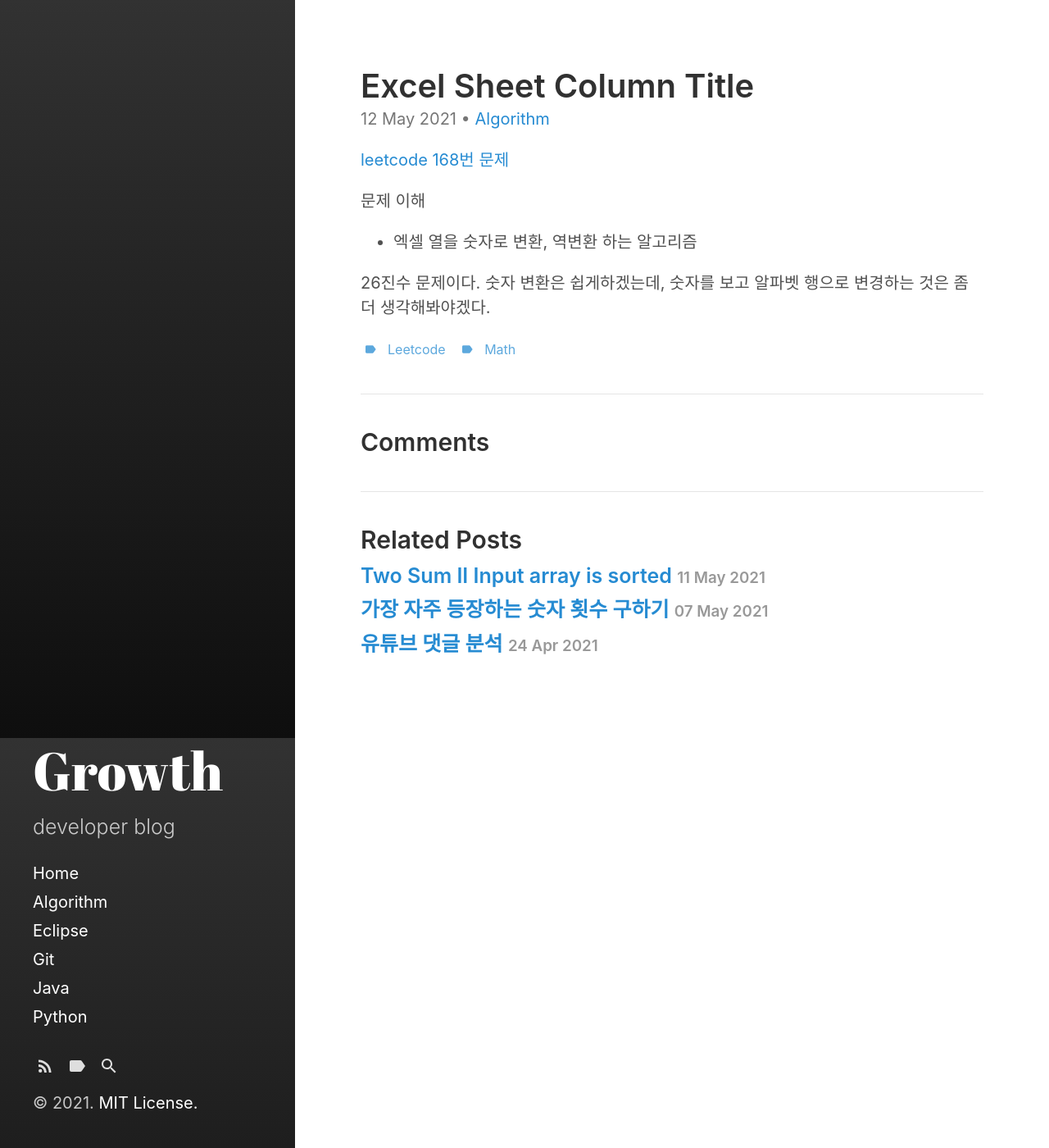
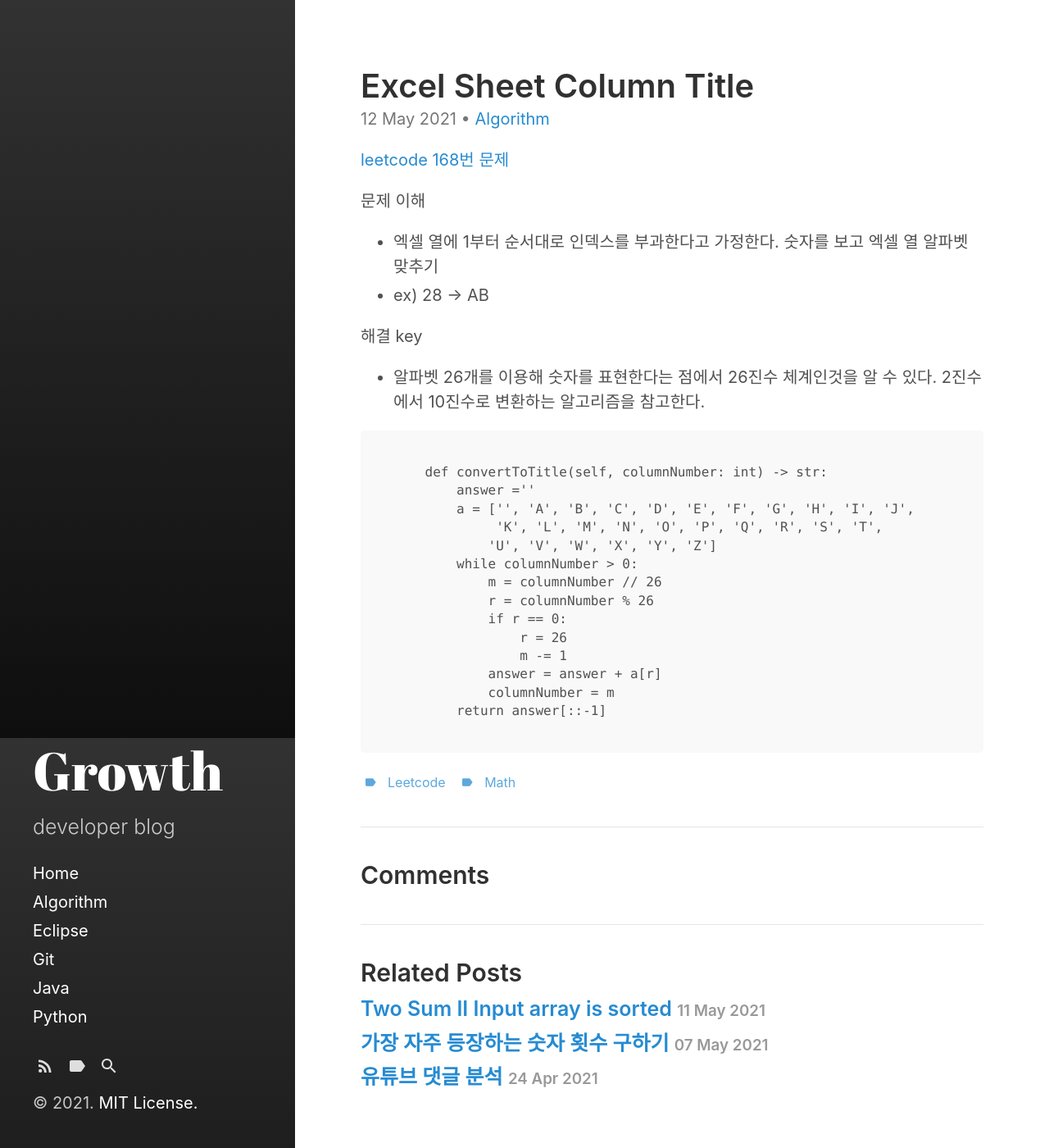
Before and after one commit to sangeun-jo/sangeun-jo.github.io, a Jekyll site: the page built from _posts/2021-05-12-[leetcode]168. Excel Sheet Column Title.md, in a window 1280 px wide and 1400 px high. Shown: the whole window at 82% size. Built offline with Jekyll 4.4.1, drawn with Linux system fonts in a browser that asks for light colours.

Commit message:
Update 2021-05-12-[leetcode]168. Excel Sheet Column Title.md

````diff
--- a/_posts/2021-05-12-[leetcode]168. Excel Sheet Column Title.md
+++ b/_posts/2021-05-12-[leetcode]168. Excel Sheet Column Title.md
@@ -10,7 +10,25 @@ tags:
 [leetcode 168번 문제](https://leetcode.com/problems/excel-sheet-column-title/)
 
 문제 이해
-* 엑셀 열을 숫자로 변환, 역변환 하는 알고리즘
+* 엑셀 열에 1부터 순서대로 인덱스를 부과한다고 가정한다. 숫자를 보고 엑셀 열 알파벳 맞추기
+* ex) 28 -> AB
 
-26진수 문제이다. 숫자 변환은 쉽게하겠는데,
-숫자를 보고 알파벳 행으로 변경하는 것은 좀 더 생각해봐야겠다.
+해결 key
+* 알파벳 26개를 이용해 숫자를 표현한다는 점에서 26진수 체계인것을 알 수 있다. 2진수에서 10진수로 변환하는 알고리즘을 참고한다.
+
+```
+    def convertToTitle(self, columnNumber: int) -> str:
+        answer =''
+        a = ['', 'A', 'B', 'C', 'D', 'E', 'F', 'G', 'H', 'I', 'J',
+             'K', 'L', 'M', 'N', 'O', 'P', 'Q', 'R', 'S', 'T',
+            'U', 'V', 'W', 'X', 'Y', 'Z']
+        while columnNumber > 0:
+            m = columnNumber // 26
+            r = columnNumber % 26
+            if r == 0:
+                r = 26
+                m -= 1
+            answer = answer + a[r]
+            columnNumber = m
+        return answer[::-1]
+```
````
